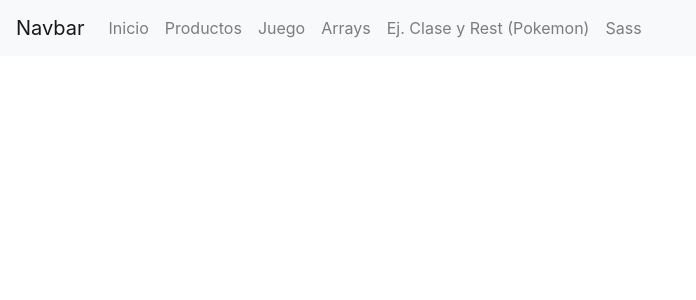
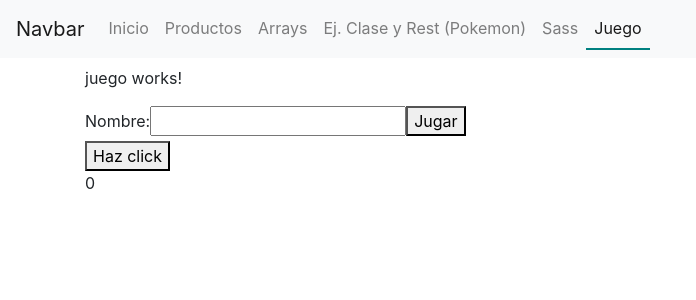
Before and after one commit to ana-db/angularApp, an Angular app: page /juego in a window 1280 px wide. Before the commit this address led to /. Shown: the top 300 px of the page, without its empty margins (0-696 px from the left). Built offline with nearby package versions, Linux system fonts and the light colour scheme.

Commit message:
implementando juego

```diff
--- a/src/app/app-routing.module.ts
+++ b/src/app/app-routing.module.ts
@@ -5,6 +5,7 @@ import { ArraysComponent } from './paginas/arrays/arrays.component';
 import { ProductosComponent } from './paginas/productos/productos.component';
 import { PokemonRestComponent } from './paginas/pokemon-rest/pokemon-rest.component';
 import { EstilosComponent } from './paginas/estilos/estilos.component';
+import { JuegoComponent } from './paginas/juego/juego.component';
 
 /**
  * Definir las rutas de la app de angular
@@ -15,7 +16,8 @@ const routes: Routes = [
   {path: 'productos', component: ProductosComponent},
   {path: 'arrays', component: ArraysComponent},
   {path: 'pokemon', component: PokemonRestComponent},
-  {path: 'estilos', component: EstilosComponent}
+  {path: 'estilos', component: EstilosComponent},
+  {path: 'juego', component: JuegoComponent}
 ];
 
 @NgModule({
--- a/src/app/app.module.ts
+++ b/src/app/app.module.ts
@@ -12,7 +12,8 @@ import { ArraysComponent } from './paginas/arrays/arrays.component';
 import { NavbarComponent } from './componentes/navbar/navbar.component';
 import { ProductosComponent } from './paginas/productos/productos.component';
 import { PokemonRestComponent } from './paginas/pokemon-rest/pokemon-rest.component';
-import { EstilosComponent } from './paginas/estilos/estilos.component';    //módulo para llamadas por http
+import { EstilosComponent } from './paginas/estilos/estilos.component';
+import { JuegoComponent } from './paginas/juego/juego.component';    //módulo para llamadas por http
 
 @NgModule({
   declarations: [
@@ -24,7 +25,8 @@ import { EstilosComponent } from './paginas/estilos/estilos.component';    //mó
     NavbarComponent,
     ProductosComponent,
     PokemonRestComponent,
-    EstilosComponent
+    EstilosComponent,
+    JuegoComponent
   ],
   imports: [
     BrowserModule,
--- a/src/app/componentes/navbar/navbar.component.html
+++ b/src/app/componentes/navbar/navbar.component.html
@@ -13,9 +13,6 @@
           <a [routerLink]="['/productos']" routerLinkActive="active" class="nav-link">Productos</a>
         </li>
         <li class="nav-item">
-            <a [routerLink]="['/juego']" routerLinkActive="active" class="nav-link">Juego</a>
-        </li>
-        <li class="nav-item">
             <a [routerLink]="['/arrays']" routerLinkActive="active" class="nav-link">Arrays</a>
         </li>
         <li class="nav-item">
@@ -24,6 +21,9 @@
         <li class="nav-item">
           <a [routerLink]="['/estilos']" routerLinkActive="active" class="nav-link">Sass</a>
         </li>
+        <li class="nav-item">
+          <a [routerLink]="['/juego']" routerLinkActive="active" class="nav-link">Juego</a>
+        </li>
       </ul>
     </div>
 </nav>
--- /dev/null
+++ b/src/app/paginas/juego/juego.component.html
@@ -0,0 +1,10 @@
+<p>juego works!</p>
+
+<label>Nombre: {{jugador}}</label>
+<input type="text" [(ngModel)]="jugador">
+<button (click)="jugar()">Jugar</button>
+
+<br>
+
+<button (click)="contarClicks()">Haz click</button>
+<p>{{puntos}}</p>
--- /dev/null
+++ b/src/app/paginas/juego/juego.component.ts
@@ -0,0 +1,42 @@
+import { Component, OnInit } from '@angular/core';
+
+@Component({
+  selector: 'app-juego',
+  templateUrl: './juego.component.html',
+  styleUrls: ['./juego.component.scss']
+})
+export class JuegoComponent implements OnInit {
+
+  puntos: number;
+  jugador: string;
+
+  constructor() {
+
+    console.trace('JuegoComponent constructor');
+
+    this.puntos = 0;
+    this.jugador = '';
+
+  } //fin constructor
+
+
+  ngOnInit() {
+
+    console.trace('JuegoComponent ngOnInit');
+
+  } //fin ngOnInit
+
+
+  contarClicks() {
+
+    console.trace('Juego contarClicks' + this.jugador);
+    this.puntos++;
+
+    setTimeout(function() {
+      alert("Fin de tu partida");
+    }, 10000);
+
+  } //fin contarClicks
+
+
+} //fin JuegoComponent
```
Also changed, not shown: src/app/paginas/juego/juego.component.scss (added).
